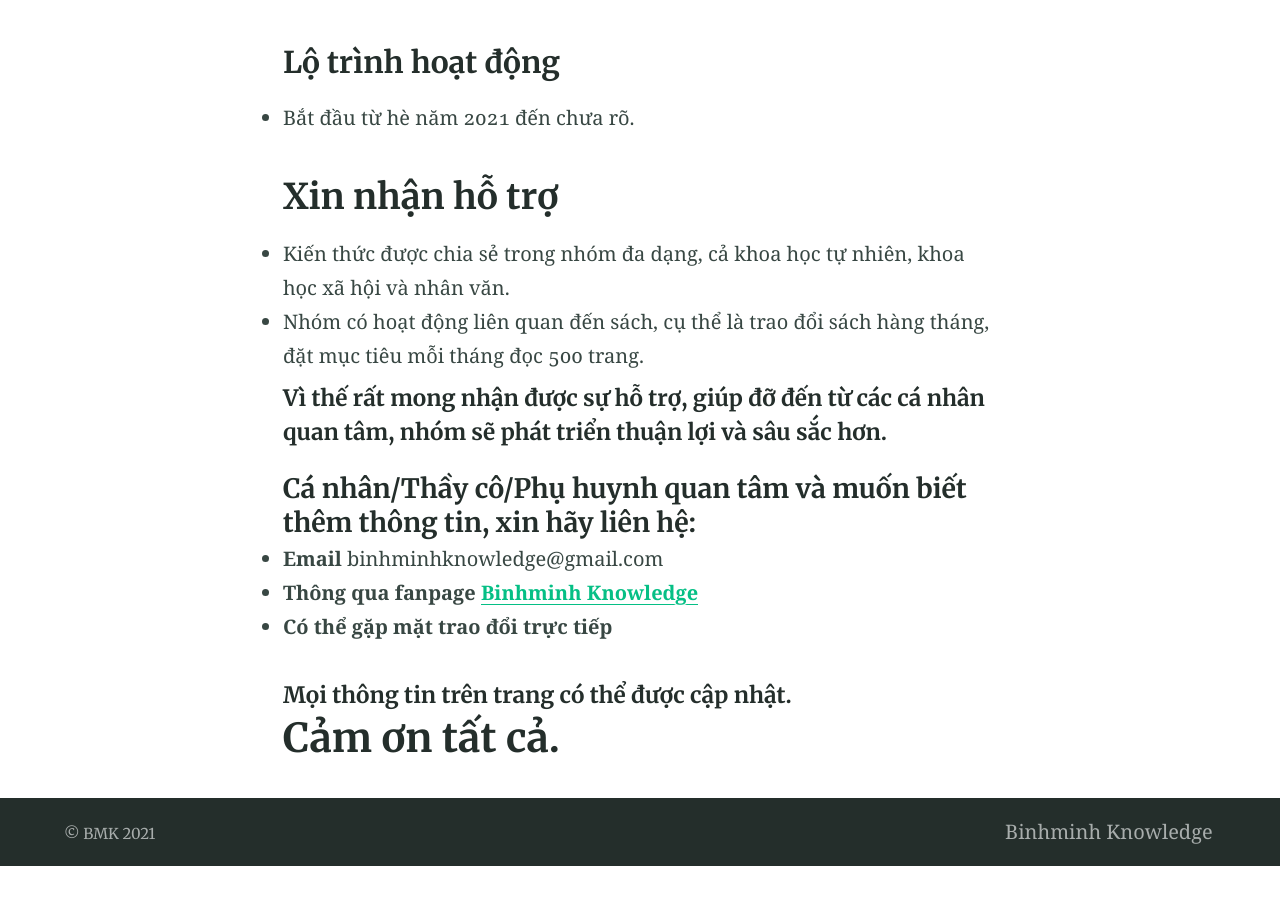
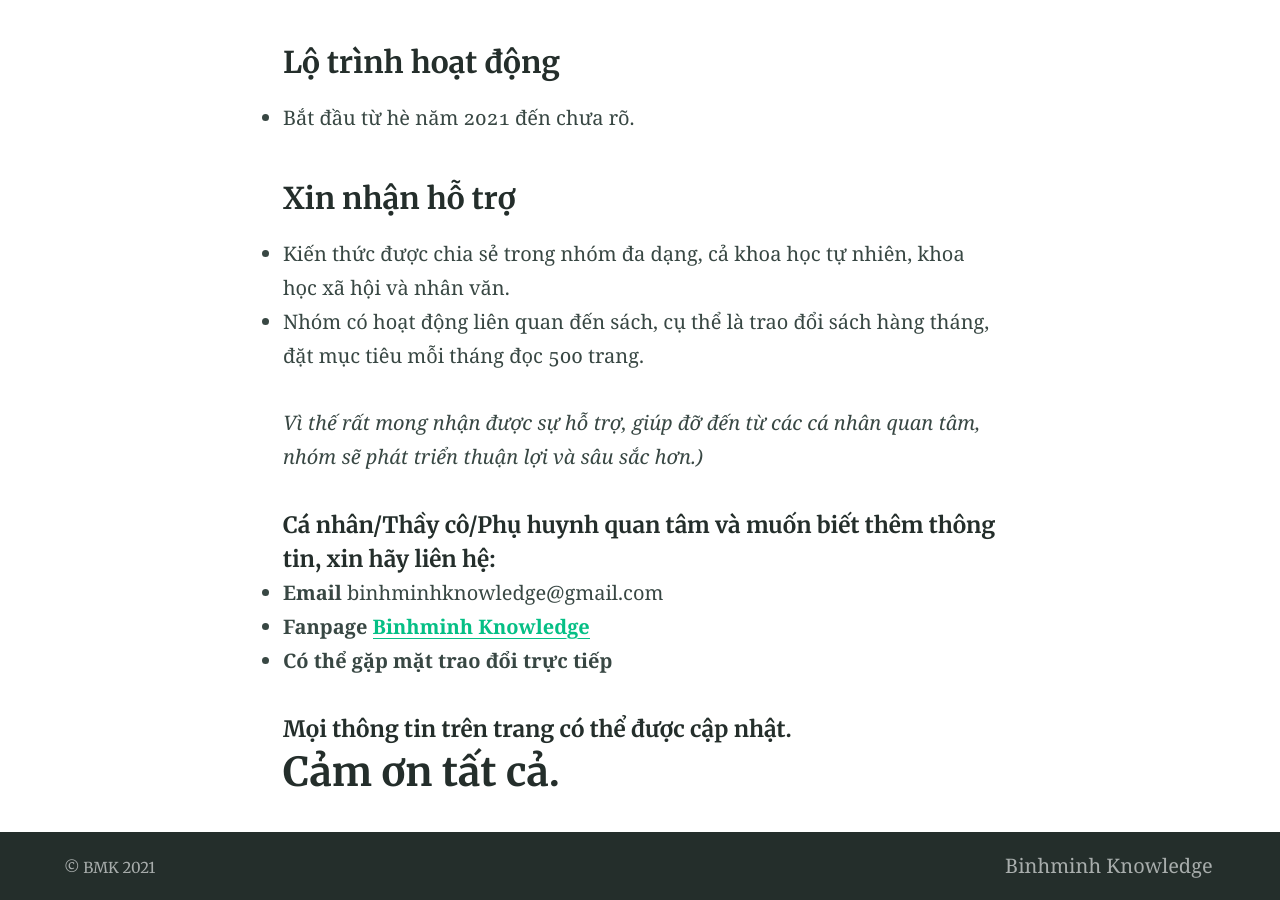
Before and after one commit to 8trien/1, a Jekyll site: the page built from index.md, in a window 1280 px wide and 900 px high, scrolled down 6647 px. Built offline with Jekyll 4.4.1, drawn with Linux system fonts in a browser that asks for light colours; before the commit the page ends 7513 px from its top, so only the background shows below that.

Commit message:
Update index.md

```diff
--- a/index.md
+++ b/index.md
@@ -155,14 +155,15 @@ Nhóm Học tập [Binhminh Knowledge](https://www.facebook.com/bmbetter) là m
 ### Lộ trình hoạt động
 - Bắt đầu từ hè năm 2021 đến chưa rõ.
 
-## Xin nhận hỗ trợ
+### Xin nhận hỗ trợ
 - Kiến thức được chia sẻ trong nhóm đa dạng, cả khoa học tự nhiên, khoa học xã hội và nhân văn.
 - Nhóm có hoạt động liên quan đến sách, cụ thể là trao đổi sách hàng tháng, đặt mục tiêu mỗi tháng đọc 500 trang.
-##### Vì thế rất mong nhận được sự hỗ trợ, giúp đỡ đến từ các cá nhân quan tâm, nhóm sẽ phát triển thuận lợi và sâu sắc hơn.
 
-#### Cá nhân/Thầy cô/Phụ huynh quan tâm và muốn biết thêm thông tin, xin hãy liên hệ:
+_Vì thế rất mong nhận được sự hỗ trợ, giúp đỡ đến từ các cá nhân quan tâm, nhóm sẽ phát triển thuận lợi và sâu sắc hơn.)_
+
+##### Cá nhân/Thầy cô/Phụ huynh quan tâm và muốn biết thêm thông tin, xin hãy liên hệ:
 - **Email** binhminhknowledge@gmail.com
-- **Thông qua fanpage [Binhminh Knowledge](https://www.facebook.com/bmbetter)**
+- **Fanpage [Binhminh Knowledge](https://www.facebook.com/bmbetter)**
 - **Có thể gặp mặt trao đổi trực tiếp**
 
 ##### Mọi thông tin trên trang có thể được cập nhật.
```
